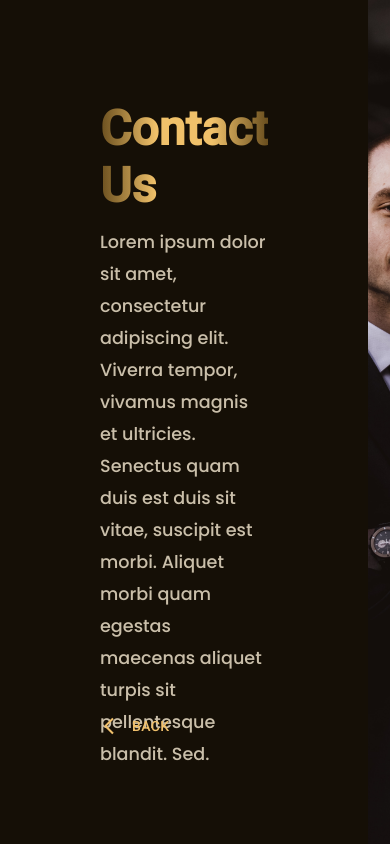
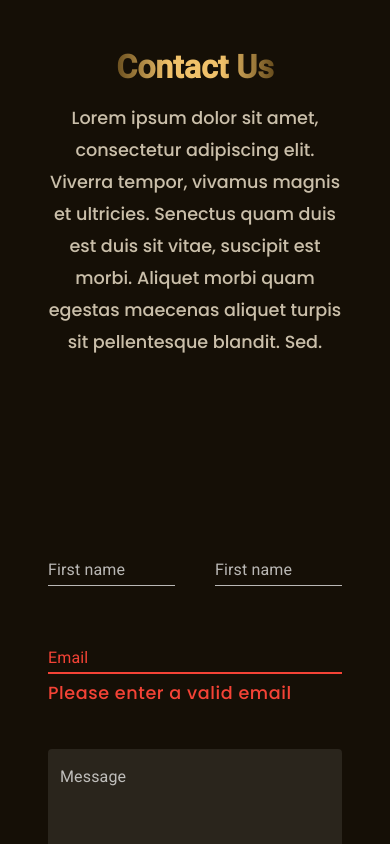
Before and after one commit to Mohanbarman/jag-portal, a React (Create React App) app: page /contact in a window 390 px wide. Shown: the top 844 px of the page. Built offline with nearby package versions, Linux system fonts and the light colour scheme.

Commit message:
Making action form responsive

```diff
--- a/src/components/ActionFormContainer.js
+++ b/src/components/ActionFormContainer.js
@@ -14,9 +14,11 @@ const ActionFormContainer = ({image, heading, subheading, children}) => {
   return(
     <div className="action-form-container">
       <section className="action-form-left-section">
-        <h3 className='decorated-title-2'>{heading}</h3>
-        <p>{subheading}</p>
-        {children}
+        <div className='action-form-left-section-content'>
+          <h3 className='decorated-title-2'>{heading}</h3>
+          <p className='action-form-subheading'>{subheading}</p>
+          {children}
+        </div>
         <Button
           onClick={_handleBack}
           color='primary'
--- a/src/index.css
+++ b/src/index.css
@@ -163,7 +163,16 @@ p {
 
 .action-form-left-section {
     margin: 100px;
+    margin-bottom: 2rem;
     position: relative;
+    display: flex;
+    justify-content: space-between;
+    flex-direction: column;
+    align-items: flex-start;
+    gap: 5rem;
+}
+
+.action-form-left-section-content {
     max-width: 600px;
 }
 
@@ -187,6 +196,7 @@ p {
     align-items: flex-end;
     gap: 40px;
     margin-top: 60px;
+    max-width: 700px;
 }
 
 .action-form-input {
@@ -209,10 +219,53 @@ p {
 }
 
 .action-form-container .action-form-left-section .action-form-back-btn {
-    position: absolute;
-    bottom: 0;
-    left: 0;
+    float: left;
+    /*margin-top: 10rem;*/
 }
+
+/*
+Action form media queries
+*/
+@media (max-width: 1000px) {
+    .action-form-right-section {
+        display: none;
+    }
+
+    .action-form-container {
+        height: 100%;
+    }
+}
+@media (max-width: 900px) {
+    .decorated-title-2 {
+        align-self: center;
+        font-size: 2rem;
+        text-align: center;
+        margin-bottom: 1rem;
+    }
+    .action-form-subheading {
+        font-size: 1.02rem;
+        text-align: center;
+    }
+
+    .action-form-left-section {
+        width: 100%;
+        margin: 3rem;
+    }
+
+    .action-form-left-section-content {
+        display: flex;
+        flex-direction: column;
+    }
+
+    .action-form-form {
+        margin-top: 10rem;
+    }
+
+    .action-form-container {
+        height: 100vh;
+    }
+}
+
 
 /*
 =======================
```
Also changed, not shown: 1 other file (tests, documents, lock files or other folders).
